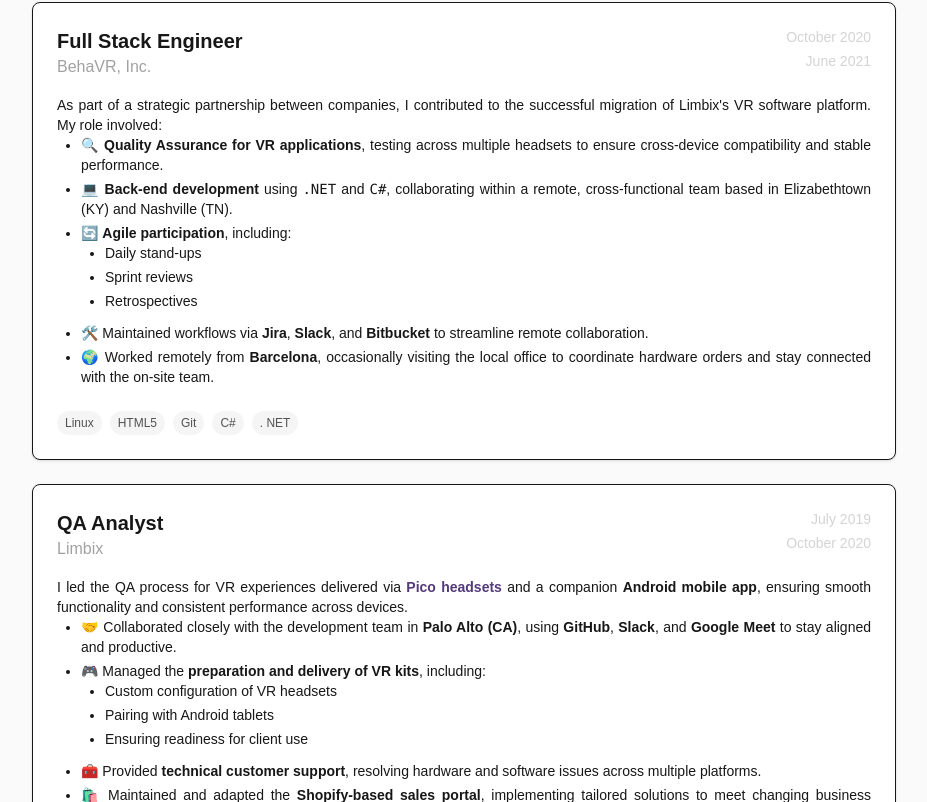
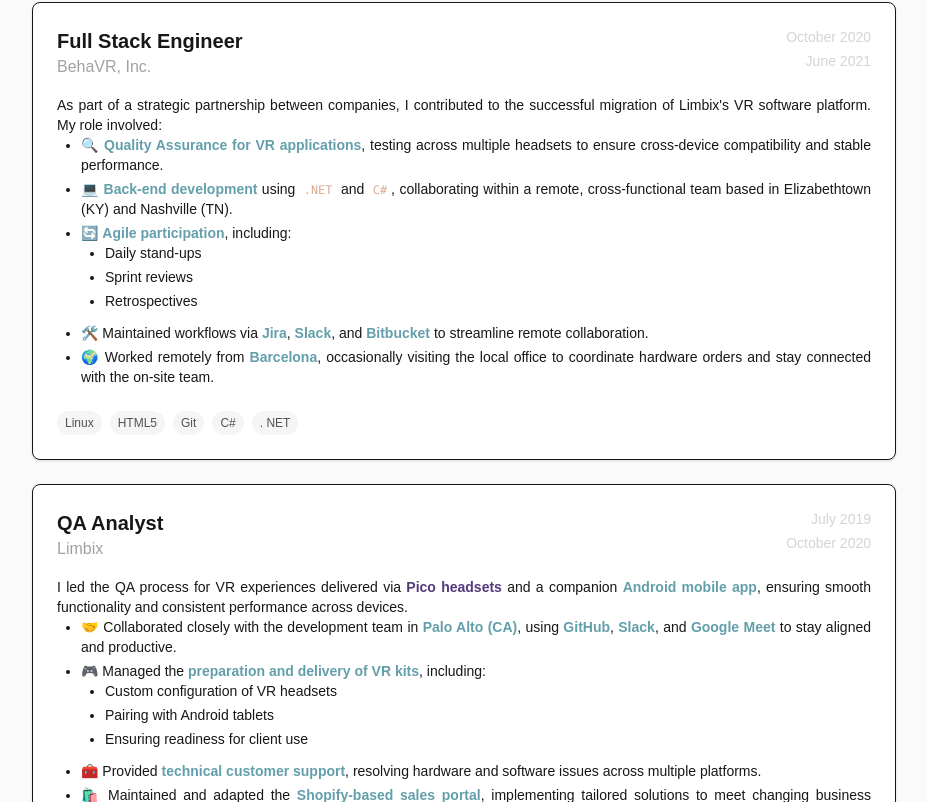
Before and after one commit to lgotarra/portfolio, a Next.js app: page /experience in a window 1280 px wide. Shown: the part 1318-2120 px from the top of the page, without its empty margins (176-1103 px from the left). Built offline with nearby package versions, Linux system fonts and the light colour scheme.

Commit message:
feature: include code style. update default colors

```diff
--- a/src/components/MarkdownRenderer.tsx
+++ b/src/components/MarkdownRenderer.tsx
@@ -7,8 +7,10 @@
       <ReactMarkdown
         remarkPlugins={[remarkBreaks]}
         components={{
-          strong: (props) => <strong className="font-semibold" {...props} />,
-          em: (props) => <em className="italic" {...props} />,
+          strong: (props) => (
+            <strong className="font-semibold text-primary" {...props} />
+          ),
+          em: (props) => <em className="italic text-secondary" {...props} />,
           ul: (props) => (
             <ul className="list-disc list-outside pl-6 mb-3" {...props} />
           ),
@@ -24,6 +26,12 @@
               {...props}
             />
           ),
+          code: (props) => (
+            <code
+              className="bg-muted text-[0.85em] text-secondary font-mono px-1 py-0.5 rounded"
+              {...props}
+            />
+          ),
         }}
       >
         {content}
```
